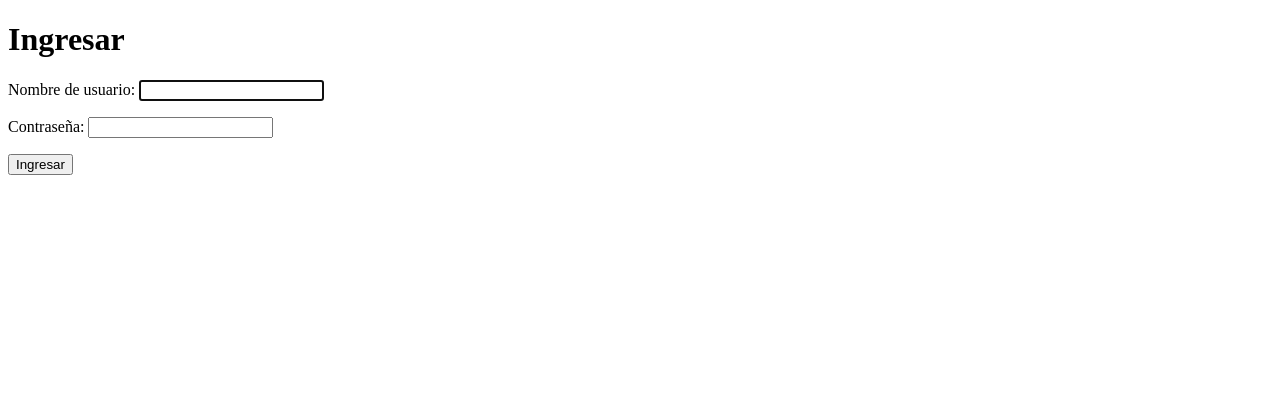
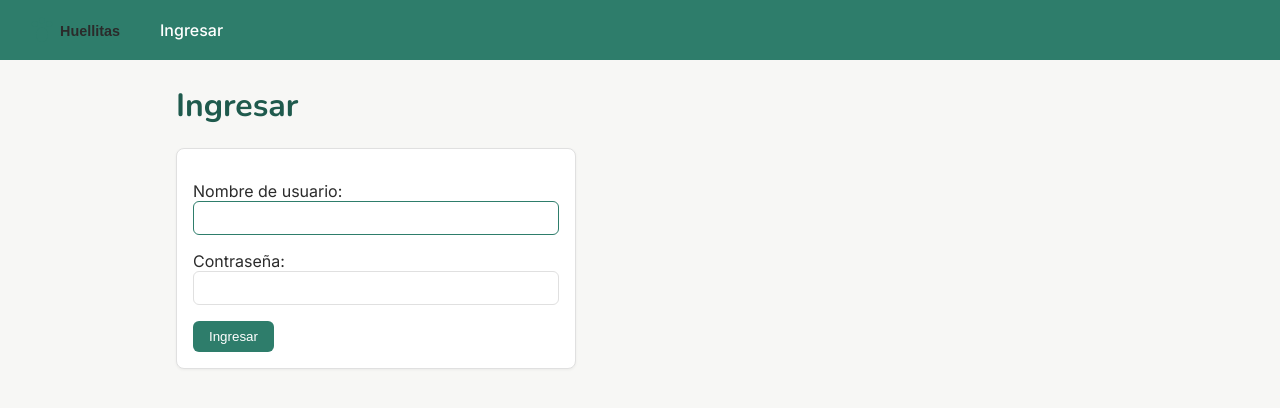
Before and after one commit to CarlosVA1992/SGCV, a Django app: page /login/ in a window 1280 px wide. Shown: the top 408 px of the page. Run offline with Django 5.2, Linux system fonts and the light colour scheme.

Commit message:
T-18: crea base.html con identidad visual y migra login y registro de cita

```diff
--- a/config/settings.py
+++ b/config/settings.py
@@ -117,6 +117,7 @@ USE_TZ = True
 # https://docs.djangoproject.com/en/5.2/howto/static-files/
 
 STATIC_URL = 'static/'
+STATICFILES_DIRS = [BASE_DIR / 'web' / 'static']
 
 # Default primary key field type
 # https://docs.djangoproject.com/en/5.2/ref/settings/#default-auto-field
--- /dev/null
+++ b/web/templates/base.html
@@ -0,0 +1,122 @@
+{% load static %}
+<!DOCTYPE html>
+<html lang="es">
+<head>
+  <meta charset="UTF-8">
+  <meta name="viewport" content="width=device-width, initial-scale=1.0">
+  <title>{% block title %}Huellitas{% endblock %}</title>
+  <link rel="preconnect" href="https://fonts.googleapis.com">
+  <link href="https://fonts.googleapis.com/css2?family=Inter:wght@400;500&family=Nunito:wght@600;700&display=swap" rel="stylesheet">
+  <style>
+    :root {
+      --primario: #2E7D6B;
+      --primario-oscuro: #1F5A4D;
+      --acento: #F2A65A;
+      --fondo: #F7F7F5;
+      --texto: #2B2B2B;
+      --texto-sec: #6B6B6B;
+      --borde: #E0E0E0;
+    }
+    * { box-sizing: border-box; }
+    body {
+      margin: 0;
+      font-family: 'Inter', system-ui, sans-serif;
+      background: var(--fondo);
+      color: var(--texto);
+    }
+    header {
+      background: var(--primario);
+      color: white;
+      padding: 12px 24px;
+      display: flex;
+      align-items: center;
+      gap: 16px;
+    }
+    header img { height: 36px; }
+    header nav a {
+      color: white;
+      text-decoration: none;
+      margin-right: 16px;
+      font-weight: 500;
+    }
+    header nav a:hover { text-decoration: underline; }
+    main {
+      max-width: 960px;
+      margin: 24px auto;
+      padding: 0 16px;
+    }
+    h1, h2, h3 {
+      font-family: 'Nunito', sans-serif;
+      color: var(--primario-oscuro);
+    }
+    .card {
+      background: white;
+      border: 1px solid var(--borde);
+      border-radius: 8px;
+      padding: 16px;
+      box-shadow: 0 1px 3px rgba(0,0,0,0.05);
+    }
+    .btn {
+      display: inline-block;
+      padding: 8px 16px;
+      border-radius: 6px;
+      font-weight: 500;
+      text-decoration: none;
+      cursor: pointer;
+      border: none;
+    }
+    .btn-primario {
+      background: var(--primario);
+      color: white;
+    }
+    .btn-primario:hover { background: var(--primario-oscuro); }
+    .btn-secundario {
+      background: transparent;
+      color: var(--primario);
+      border: 1px solid var(--primario);
+    }
+    input, select, textarea {
+      width: 100%;
+      padding: 8px;
+      border: 1px solid var(--borde);
+      border-radius: 6px;
+      font-family: inherit;
+    }
+    input:focus, select:focus, textarea:focus {
+      outline: none;
+      border-color: var(--primario);
+    }
+    .error { color: #EF4444; font-size: 0.9em; }
+    .mensaje { padding: 8px 12px; border-radius: 6px; margin-bottom: 12px; }
+    .mensaje-success { background: #D1FAE5; color: #065F46; }
+  </style>
+  {% block extra_css %}{% endblock %}
+</head>
+<body>
+  <header>
+    <img src="{% static 'img/logo.svg' %}" alt="Huellitas">
+    <nav>
+      {% if user.is_authenticated %}
+        <a href="{% url 'crear_cita' %}">Nueva cita</a>
+        <form method="post" action="{% url 'logout' %}" style="display:inline;">
+          {% csrf_token %}
+          <button type="submit" class="btn btn-secundario" style="margin-left:8px;">Salir</button>
+        </form>
+      {% else %}
+        <a href="{% url 'login' %}">Ingresar</a>
+      {% endif %}
+    </nav>
+  </header>
+
+  <main>
+    {% if messages %}
+      {% for message in messages %}
+        <div class="mensaje mensaje-success">{{ message }}</div>
+      {% endfor %}
+    {% endif %}
+    {% block content %}{% endblock %}
+  </main>
+
+  {% block extra_js %}{% endblock %}
+</body>
+</html>
--- a/web/templates/web/login.html
+++ b/web/templates/web/login.html
@@ -1,20 +1,17 @@
-<!DOCTYPE html>
-<html lang="es">
-<head>
-  <meta charset="UTF-8">
-  <title>Ingresar — SGCV</title>
-</head>
-<body>
-  <h1>Ingresar</h1>
+{% extends "base.html" %}
 
+{% block title %}Ingresar — Huellitas{% endblock %}
+
+{% block content %}
+<h1>Ingresar</h1>
+<div class="card" style="max-width: 400px;">
   {% if form.errors %}
-    <p style="color: red;">Usuario o contraseña incorrectos.</p>
+    <p class="error">Usuario o contraseña incorrectos.</p>
   {% endif %}
-
   <form method="post">
     {% csrf_token %}
     {{ form.as_p }}
-    <button type="submit">Ingresar</button>
+    <button type="submit" class="btn btn-primario">Ingresar</button>
   </form>
-</body>
-</html>
+</div>
+{% endblock %}
```
Also changed, not shown: web/templates/web/crear_cita.html (+9 -17 lines).
